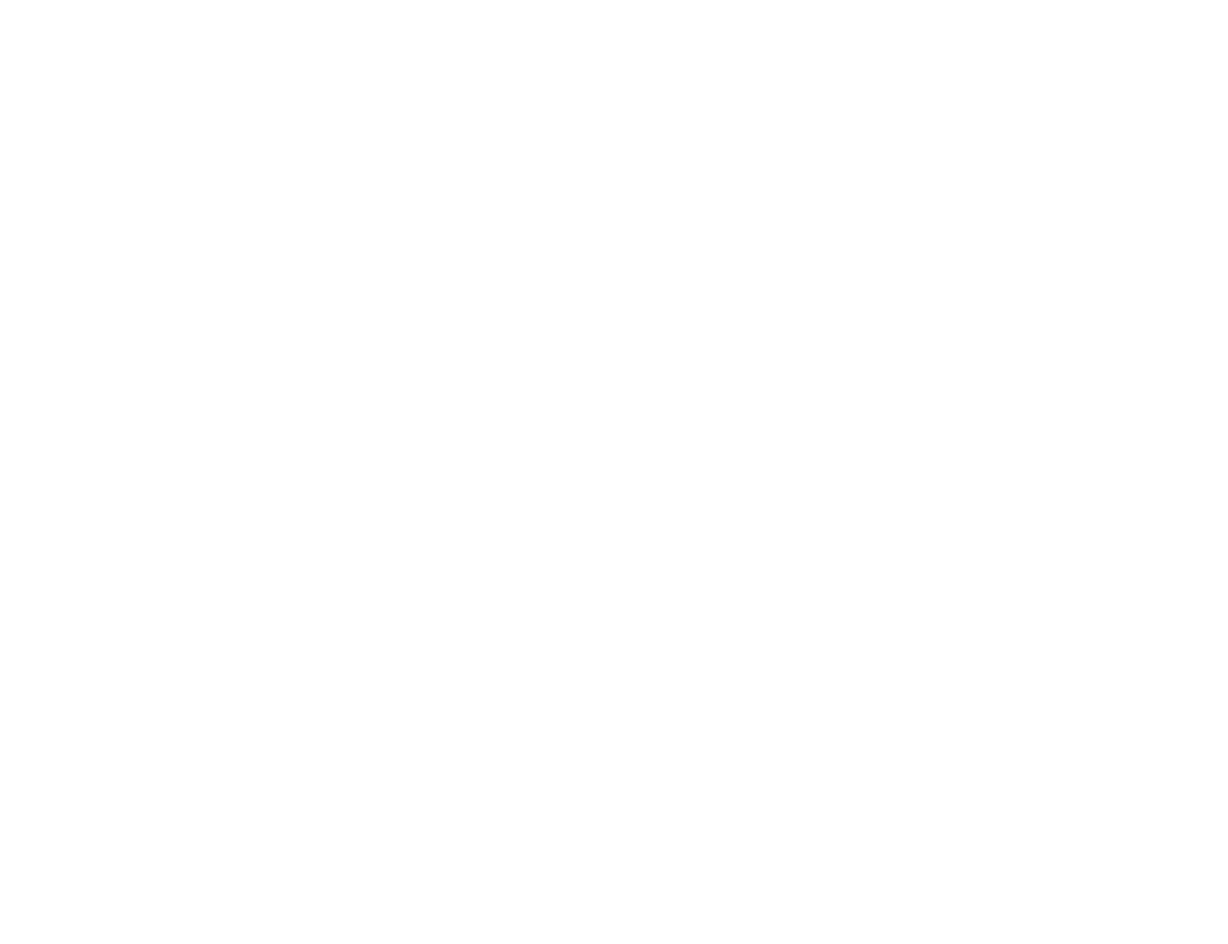
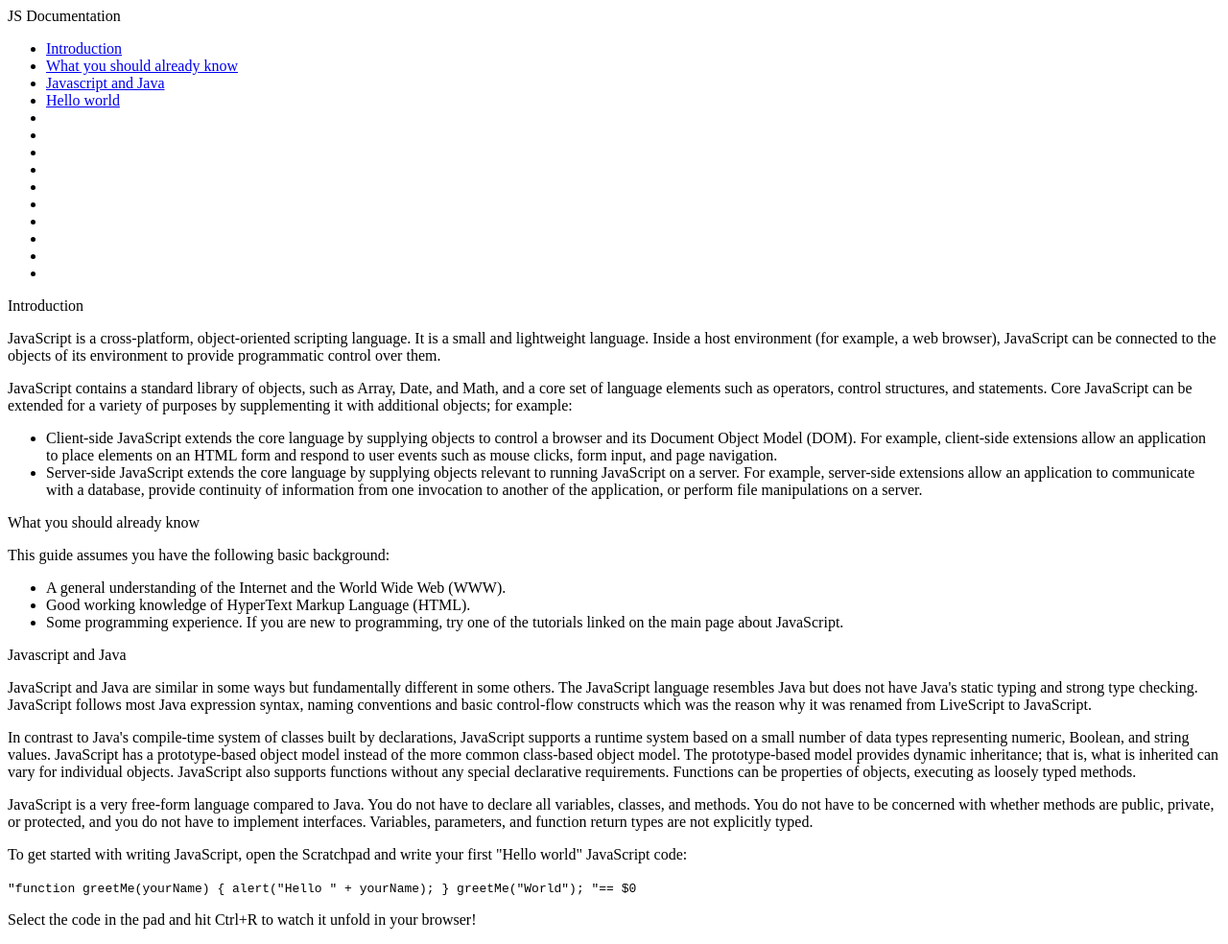
Before and after one commit to alecos008/project4, a plain HTML site: page index.html in a window 1280 px wide. Shown: the whole page at 96% size. Before the commit the page ends 800 px from the top, so only its background shows below. Drawn offline with Linux system fonts and the light colour scheme.

Commit message:
added first 3 sections

```diff
--- a/index.html
+++ b/index.html
@@ -1,12 +1,96 @@
 <!DOCTYPE html>
 <html lang="en">
+
 <head>
     <meta charset="UTF-8">
     <meta name="viewport" content="width=device-width, initial-scale=1.0">
     <link href="style.css" rel="stylesheet" type="text/css">
     <title>Technical Documentation Page</title>
 </head>
+
 <body>
+    <nav id="nav-bar">
+        <header>JS Documentation</header>
+        <ul>
+            <li><a class="nav-link" href="#introduction">Introduction</a></li>
+            <li><a class="nav-link" href="#what_you_should_already_know">What you should already know</a></li>
+            <li><a class="nav-link" href="#javascript_and_java">Javascript and Java</a></li>
+            <li><a class="nav-link" href="#hello_world">Hello world</a></li>
+            <li><a class="nav-link" href=""></a></li>
+            <li><a class="nav-link" href=""></a></li>
+            <li><a class="nav-link" href=""></a></li>
+            <li><a class="nav-link" href=""></a></li>
+            <li><a class="nav-link" href=""></a></li>
+            <li><a class="nav-link" href=""></a></li>
+            <li><a class="nav-link" href=""></a></li>
+            <li><a class="nav-link" href=""></a></li>
+            <li><a class="nav-link" href=""></a></li>
+            <li><a class="nav-link" href=""></a></li>
+        </ul>
+    </nav>
+    <main id="main-doc">
+        <section class="main-section" id="introduction">
+            <header>Introduction</header>
+            <article>
+                <p>JavaScript is a cross-platform, object-oriented scripting language. It is a small and lightweight
+                    language. Inside a host environment (for example, a web browser), JavaScript can be connected to the
+                    objects of its environment to provide programmatic control over them.</p>
+                <p>JavaScript contains a standard library of objects, such as Array, Date, and Math, and a core set of
+                    language elements such as operators, control structures, and statements. Core JavaScript can be
+                    extended for a variety of purposes by supplementing it with additional objects; for example:</p>
+                <ul>
+                    <li>Client-side JavaScript extends the core language by supplying objects to control a browser and
+                        its Document Object Model (DOM). For example, client-side extensions allow an application to
+                        place elements on an HTML form and respond to user events such as mouse clicks, form input, and
+                        page navigation.</li>
+                    <li>Server-side JavaScript extends the core language by supplying objects relevant to running
+                        JavaScript on a server. For example, server-side extensions allow an application to communicate
+                        with a database, provide continuity of information from one invocation to another of the
+                        application, or perform file manipulations on a server.</li>
+                </ul>
+            </article>
+        </section>
+        <section class="main-section" id="what_you_should_already_know">
+            <header>What you should already know</header>
+            <article>
+                <p>This guide assumes you have the following basic background:</p>
+                <ul>
+                    <li>A general understanding of the Internet and the World Wide Web (WWW).</li>
+                    <li>Good working knowledge of HyperText Markup Language (HTML).</li>
+                    <li>Some programming experience. If you are new to programming, try one of the tutorials linked on
+                        the main page about JavaScript.</li>
+                </ul>
+            </article>
+        </section>
+        <section class="main-section" id="javascript_and_java">
+            <header>Javascript and Java</header>
+            <article>
+                <p>JavaScript and Java are similar in some ways but fundamentally different in some others. The
+                    JavaScript language resembles Java but does not have Java's static typing and strong type checking.
+                    JavaScript follows most Java expression syntax, naming conventions and basic control-flow constructs
+                    which was the reason why it was renamed from LiveScript to JavaScript.</p>
+                <p>In contrast to Java's compile-time system of classes built by declarations, JavaScript supports a
+                    runtime system based on a small number of data types representing numeric, Boolean, and string
+                    values. JavaScript has a prototype-based object model instead of the more common class-based object
+                    model. The prototype-based model provides dynamic inheritance; that is, what is inherited can vary
+                    for individual objects. JavaScript also supports functions without any special declarative
+                    requirements. Functions can be properties of objects, executing as loosely typed methods.</p>
+                <p>JavaScript is a very free-form language compared to Java. You do not have to declare all variables,
+                    classes, and methods. You do not have to be concerned with whether methods are public, private, or
+                    protected, and you do not have to implement interfaces. Variables, parameters, and function return
+                    types are not explicitly typed.</p>
+            </article>
+        </section>
+        <section class="main-section" id="hello_world">
+            <article>
+                <p>To get started with writing JavaScript, open the Scratchpad and write your first "Hello world" JavaScript code:</p>
+                <code>"function greetMe(yourName) { alert("Hello " + yourName); }
+                    greetMe("World");
+                    "== $0</code>
+                    <p>Select the code in the pad and hit Ctrl+R to watch it unfold in your browser!</p>
+            </article>
+        </section>
+    </main>
+</body>
 
-</body>
 </html>
```
